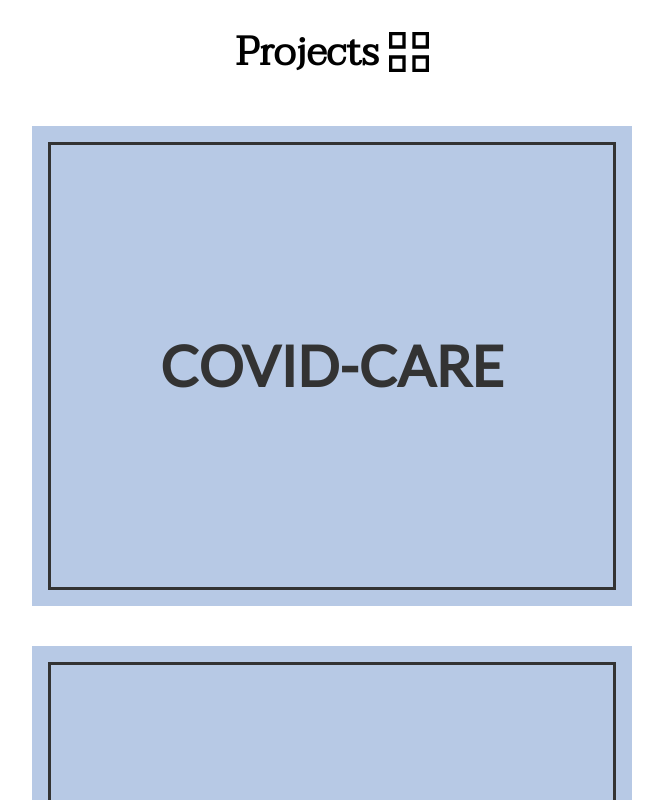
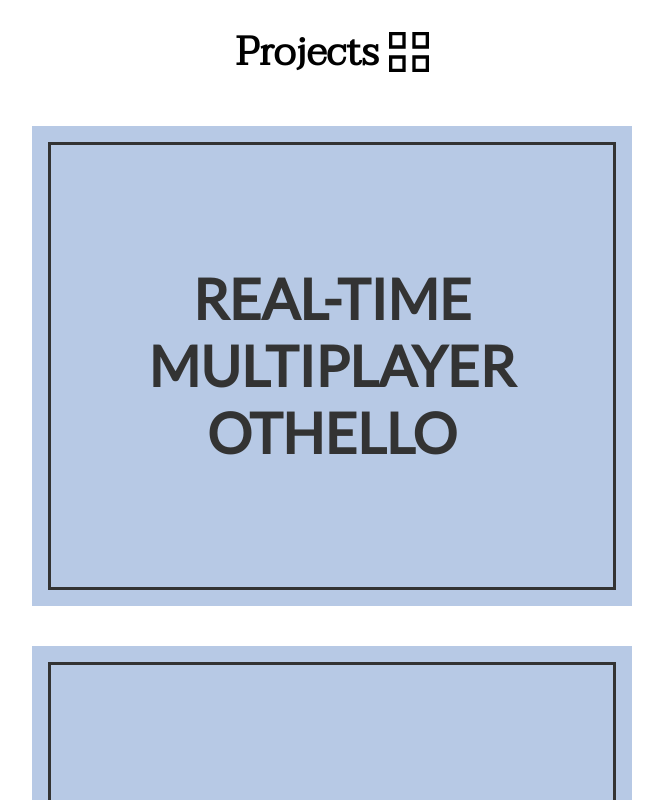
Before and after one commit to Tarsh333/Portfolio, a React (Create React App) app: page / in a window 1280 px wide. Shown: the part 2860-3660 px from the top of the page, without its empty margins (308-971 px from the left). Built offline with nearby package versions, Linux system fonts and the light colour scheme; a web font is replaced by a local one.

Commit message:
update projects

```diff
--- a/src/Components/ProjectsInfo.js
+++ b/src/Components/ProjectsInfo.js
@@ -1,6 +1,14 @@
 const projects=[
     {
-        id:1,
+    id: 1,
+    name: "Real-Time Multiplayer Othello",
+    link: "https://othello-frontend-99ko.vercel.app/",
+    github: "https://github.com/Tarsh333/othello-backend",
+    desc:
+      "Real-time multiplayer platform built using Go, Redis, and Server-Sent Events (SSE). Supports concurrent game sessions, matchmaking, and low-latency synchronization using goroutines and channels."
+  },
+    {
+        id:2,
         name:'Covid-Care',
         link:'https://covid-care-iiitdmj.herokuapp.com/',
         image:'../Covid-Care.PNG',
@@ -8,7 +16,7 @@ const projects=[
         github:'https://github.com/Tarsh333/covid-care-final'
     },
     {
-        id:2,
+        id:3,
         name:'Algorithm Visualizer',
         link:'https://algo-visualizer-tarsh.netlify.app/',
         image:'../algo-visualizer.PNG',
@@ -16,7 +24,7 @@ const projects=[
         github:'https://github.com/Tarsh333/News-App'
     },
     {
-        id:3,
+        id:4,
         name:'React E-commerce Website',
         link:'https://e-mobile-shop-react.netlify.app/',
         image:'../Ecommerce.PNG',
@@ -24,7 +32,7 @@ const projects=[
         github:'https://github.com/Tarsh333/React-E-commerce'
     },
     {
-        id:4,
+        id:5,
         name:'MERN News App',
         link:'https://news-app-tarsh.vercel.app/',
         image:'../News-App.PNG',
```
